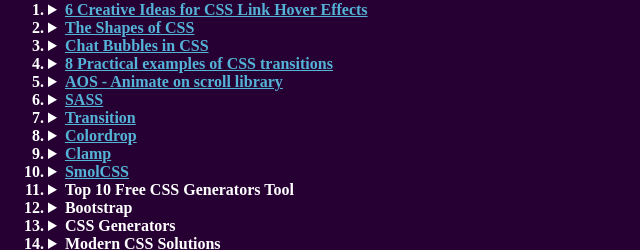
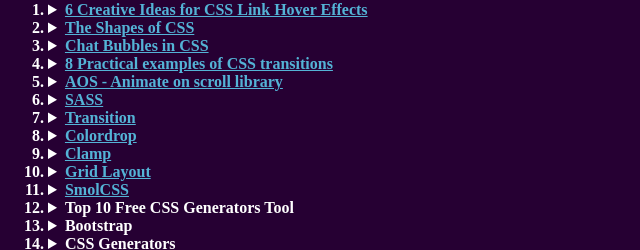
Before and after one commit to rohit-kumaar/links, a plain HTML site: page index.html in a window 1280 px wide. Shown: the part 79-329 px from the top of the page, without its empty margins (0-640 px from the left). Drawn offline with Linux system fonts and the light colour scheme.

Commit message:
grid layout

```diff
--- a/index.html
+++ b/index.html
@@ -151,6 +151,16 @@
           <li>
             <details>
               <summary>
+                <a href="https://grid.malven.co/" target="_blank">
+                 Grid Layout
+                </a>
+              </summary>
+            </details>
+          </li>
+
+          <li>
+            <details>
+              <summary>
                 <a href="https://smolcss.dev/#smol-aspect-ratio-gallery" target="_blank">
                   SmolCSS
                 </a>
@@ -267,6 +277,8 @@
               </ol>
             </details>
           </li>
+
+
         </ol>
       </div>
 
```
